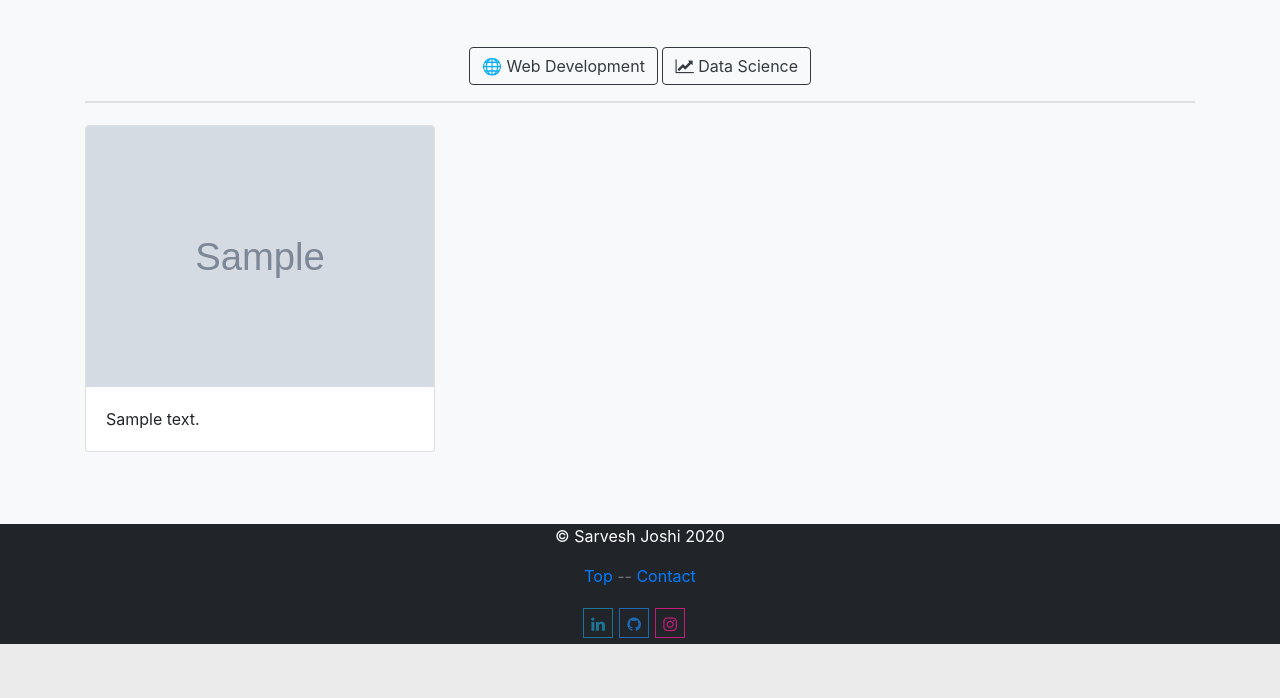
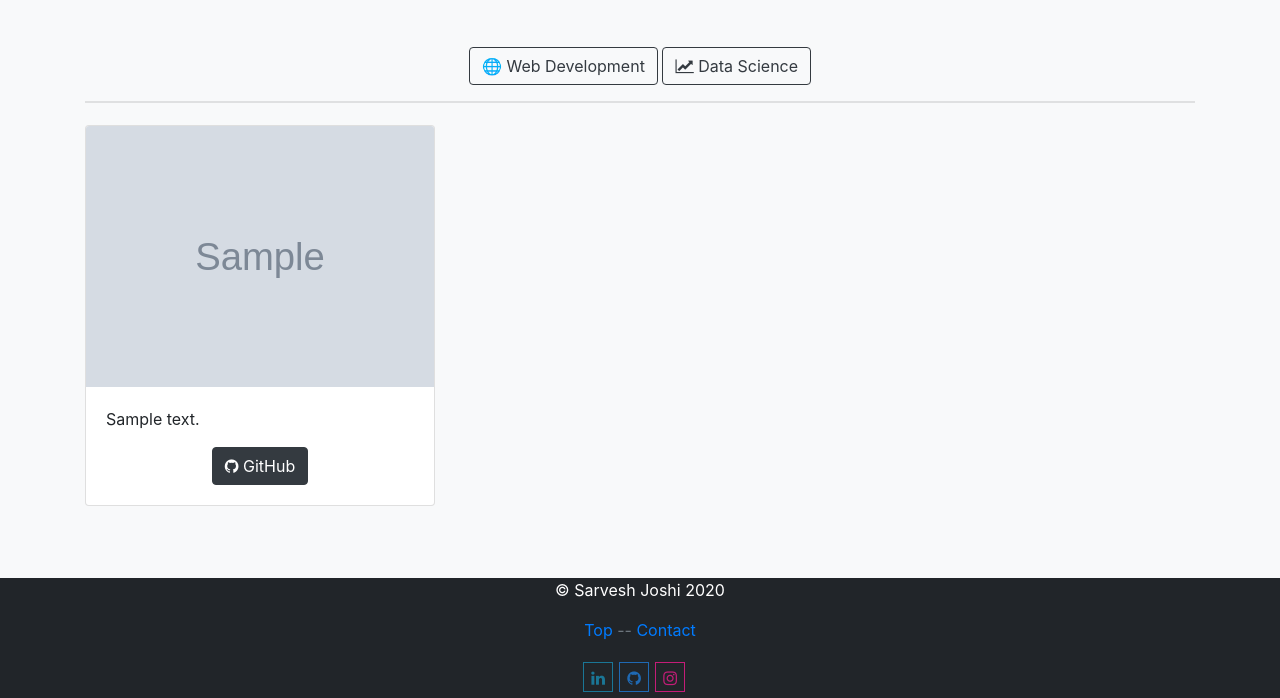
Before and after one commit to sarveshggn/portfolio, a Django app: page /dsproj/ in a window 1280 px wide. Shown: the part 854-1552 px from the top of the page. Before the commit the page ends 1498 px from the top, so only its background shows below. Run offline with Django 3.2, Linux system fonts and the light colour scheme; tables that the repository leaves empty hold one stand-in row (values such as "Sample post"); grey boxes marked "Sample" are stand-in pictures; some libraries are stand-ins or nearby versions.

Commit message:
added links

```diff
--- a/dsproj/models.py
+++ b/dsproj/models.py
@@ -4,6 +4,7 @@ from django.db import models
 class Dsproject(models.Model):
     image = models.ImageField(upload_to='image/')
     summary = models.CharField(max_length=255)
+    github_link = models.CharField(max_length=300, default='#')
 
     def __str__(self):
         return self.summary
--- a/dsproj/templates/dsproj/dsprojhome.html
+++ b/dsproj/templates/dsproj/dsprojhome.html
@@ -7,7 +7,7 @@
         <meta name="description" content="">
         <meta name="author" content="">
         <link rel="icon" href="/docs/4.0/assets/img/favicons/favicon.ico">
-
+        <!-- <link rel="shortcut icon" href="{% static 'favicon-sj-mono.ico' %}" /> -->
         <title>Sarvesh Joshi</title>
 
         <link rel="canonical" href="https://getbootstrap.com/docs/4.0/examples/album/">
@@ -81,6 +81,9 @@
                                     <img class="card-img-top" src="{{ dsproject.image.url }}" />
                                     <div class="card-body">
                                         <p class="card-text">{{ dsproject.summary }}</p>
+                                        <div class="text-center">
+                                            <a href="{{ dsproject.github_link }}" class="btn btn-dark"><i class="fa fa-github"></i> GitHub</a>
+                                        </div>
                                     </div>
                                 </div>
                             </div>
--- a/jobs/models.py
+++ b/jobs/models.py
@@ -4,6 +4,7 @@ from django.db import models
 class Job(models.Model):
     image = models.ImageField(upload_to='image/')
     summary = models.CharField(max_length=255)
+    github_link = models.CharField(max_length=300, default='#')
 
     def __str__(self):
         return self.summary
```
Also changed, not shown: jobs/templates/jobs/home.html (+8 -1 lines), dsproj/migrations/0002_dsproject_github_link.py (added), dsproj/migrations/0003_auto_20200725_2009.py (added), jobs/migrations/0003_job_github_link.py (added), jobs/migrations/0004_auto_20200725_2009.py (added), jobs/templates/jobs/favicon_sj_mono.ico (added), portfolio/static/favicon-sj-mono.ico (added), portfolio/static/sj-monogram.png (added).
